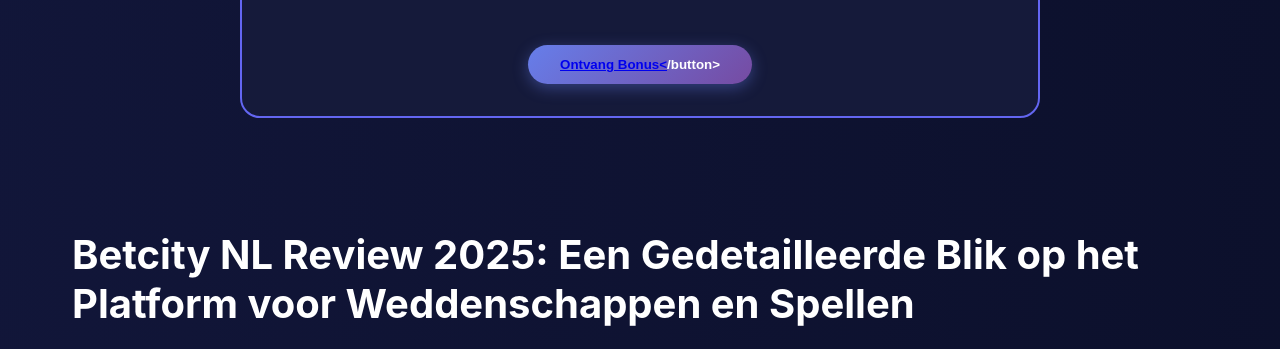
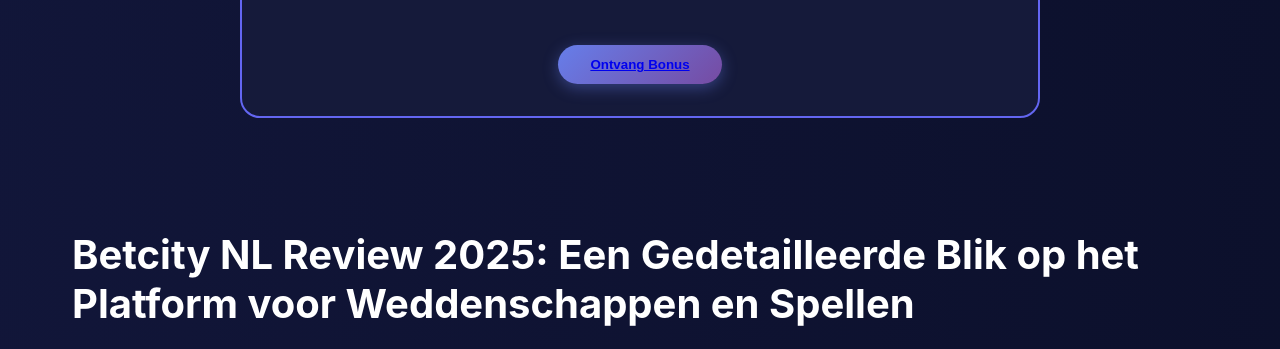
Before and after one commit to furror1989-jpg/nl, a plain HTML site: page index.html in a window 1280 px wide. Shown: the part 417-766 px from the top of the page. Drawn offline with Linux system fonts and the light colour scheme.

Commit message:
Update index.html

```diff
--- a/index.html
+++ b/index.html
@@ -736,7 +736,7 @@
                     <h2>🎁 Exclusief Aanbod</h2>
                     <div class="bonus-amount">300% + 500 FS</div>
                     <p>Op de eerste storting voor nieuwe spelers</p>
-                    <button class="btn-primary" style="margin-top: 1rem;"><a href="https://wonaco100.com/en/registration">Ontvang Bonus<</a>/button>
+                    <button class="btn-primary" style="margin-top: 1rem;"><a href="https://wonaco100.com/en/registration">Ontvang Bonus</a></button>
                 </div>
             </section>
 
```
